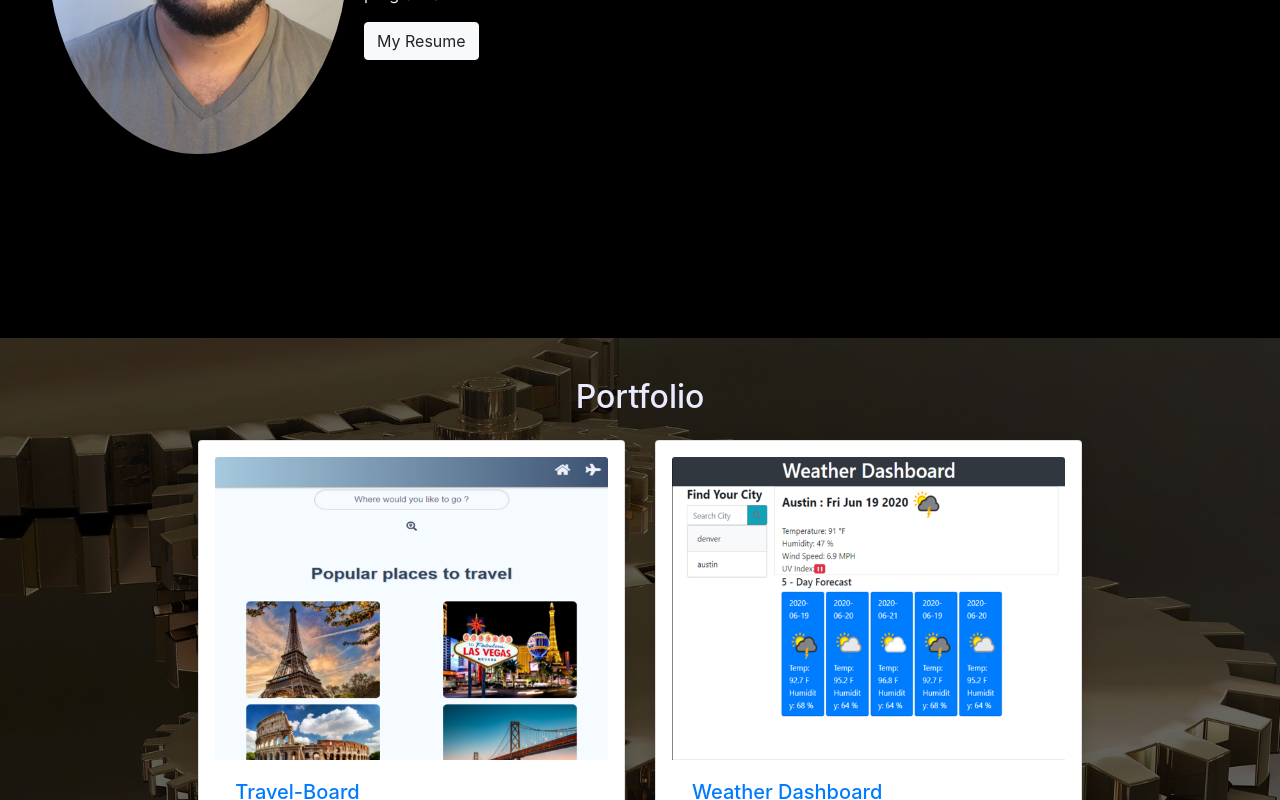
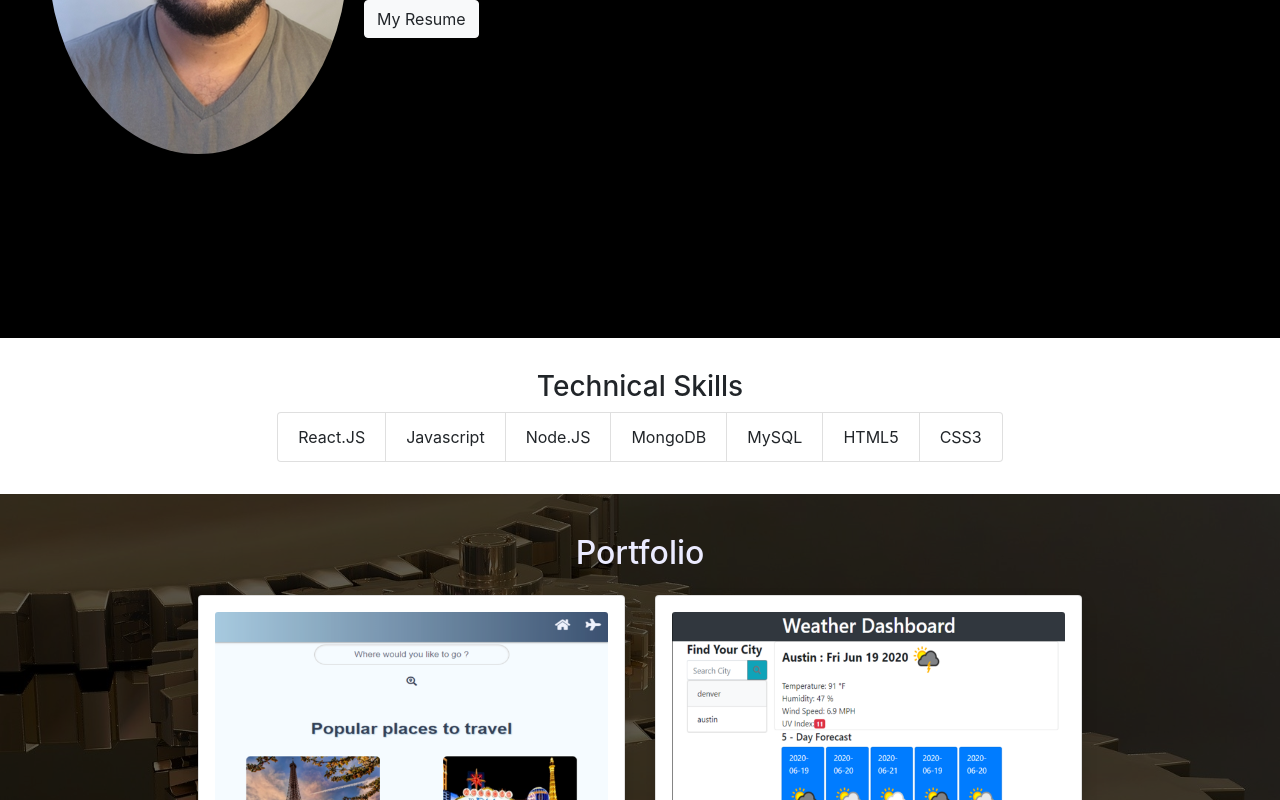
Before and after one commit to JDMartinez1531/React-Portfolio, a React (Create React App) app: page / in a window 1280 px wide. Shown: the part 1154-1954 px from the top of the page. Built offline with nearby package versions, Linux system fonts and the light colour scheme.

Commit message:
added skills section

```diff
--- a/src/App.js
+++ b/src/App.js
@@ -2,6 +2,7 @@ import React from 'react';
 import Header from './components/Header'
 import About from './components/About'
 import Intro from './components/Intro'
+import Skills from './components/Skills'
 import Portfolio from './components/Portfolio'
 import Contact from './components/Contact'
 import Footer from './components/Footer'
@@ -13,6 +14,7 @@ function App() {
       <Header />
       <Intro />
       <About />
+      <Skills />
       <Portfolio portfolio={PortfolioData}/>
       <Contact />
       <Footer />
--- a/src/components/About/about.css
+++ b/src/components/About/about.css
@@ -11,13 +11,6 @@
 
 .sendToPdfFiller {
     display: none !important;
-}
-
-
-@media only screen and (max-width: 768px) {
-    .aboutImage{
-        height: 60%;
-    }
 }
 
 @media only screen and (max-width:670px) {
@@ -40,3 +33,7 @@
         height: 60vw;
     }
 }
+
+.resumeButton {
+  margin-bottom: 5%;
+}
--- /dev/null
+++ b/src/components/Skills/index.jsx
@@ -0,0 +1,23 @@
+import React from "react";
+import ListGroup from "react-bootstrap/ListGroup";
+import Container from "react-bootstrap/Container";
+import "./skills.css";
+
+function Skills() {
+	return (
+		<Container fluid className="skills">
+			<h3 className="skills-header">Technical Skills</h3>
+			<ListGroup horizontal="md" className="skillsList">
+				<ListGroup.Item>React.JS</ListGroup.Item>
+				<ListGroup.Item>Javascript</ListGroup.Item>
+				<ListGroup.Item>Node.JS</ListGroup.Item>
+				<ListGroup.Item>MongoDB</ListGroup.Item>
+				<ListGroup.Item>MySQL</ListGroup.Item>
+				<ListGroup.Item>HTML5</ListGroup.Item>
+				<ListGroup.Item>CSS3</ListGroup.Item>
+			</ListGroup>
+		</Container>
+	);
+}
+
+export default Skills;
--- /dev/null
+++ b/src/components/Skills/skills.css
@@ -0,0 +1,13 @@
+.skillsList {
+  display: flex;
+  justify-content: center;
+}
+
+.skills {
+  text-align: center;
+  padding-bottom: 2rem;
+}
+
+.skills-header {
+  padding-top: 2rem;
+}
```
